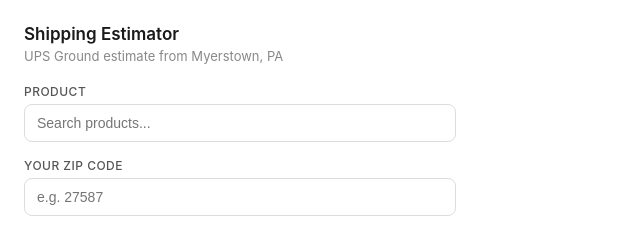
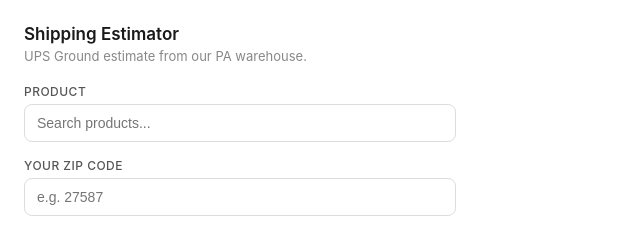
Before and after one commit to catawbacoops/ups-shipping-calc, a website: page public/shipping.html in a window 1280 px wide. Shown: the top 233 px of the page, 0-640 px from the left. Drawn offline with Linux system fonts and the light colour scheme.

Commit message:
Update subtitle for shipping estimator page

```diff
--- a/public/shipping.html
+++ b/public/shipping.html
@@ -162,7 +162,7 @@
 <body>
 
   <h1>Shipping Estimator</h1>
-  <p class="subtitle">UPS Ground estimate from Myerstown, PA</p>
+  <p class="subtitle">UPS Ground estimate from our PA warehouse.</p>
 
   <div class="field">
     <label>Product</label>
```
